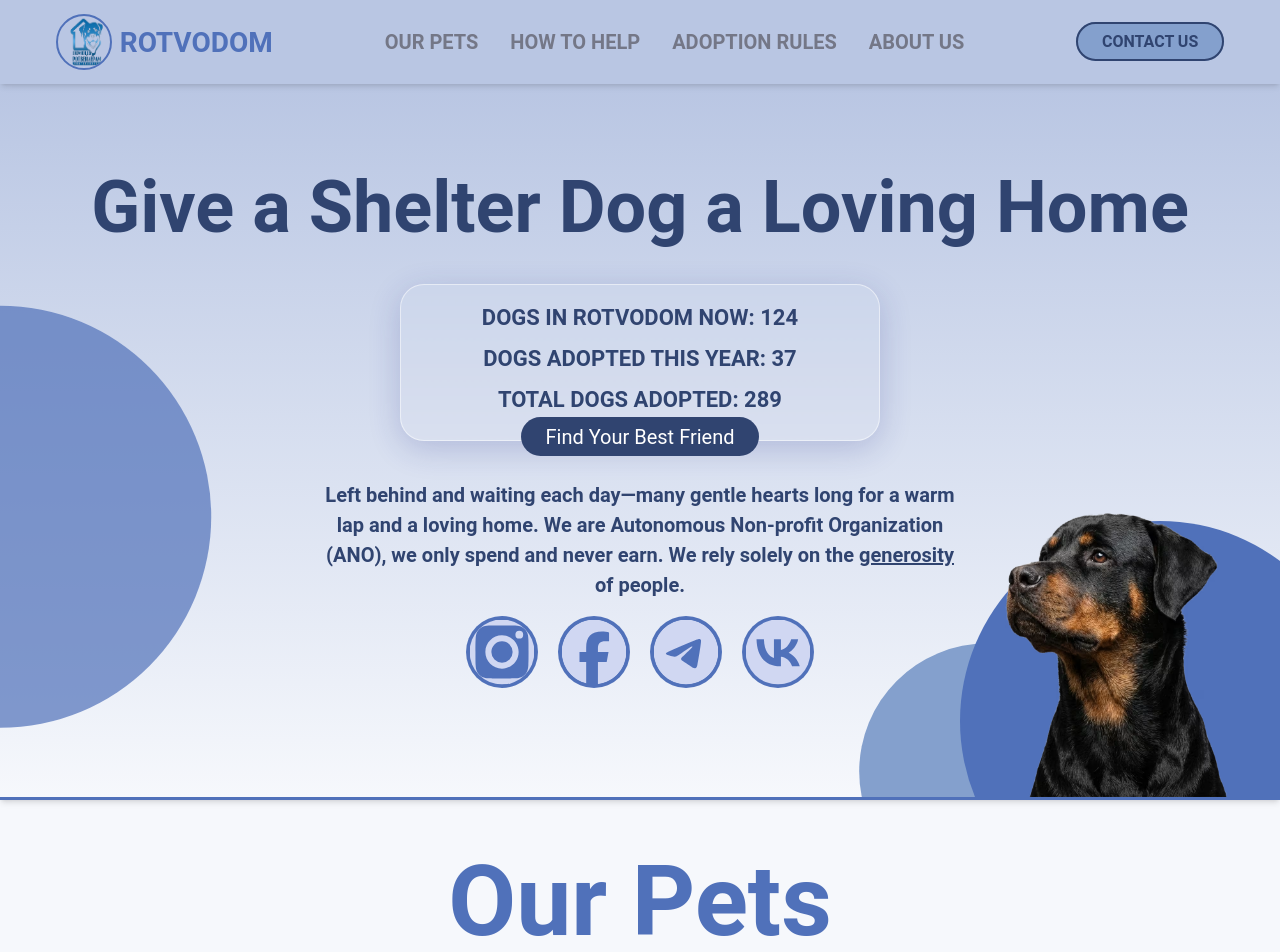
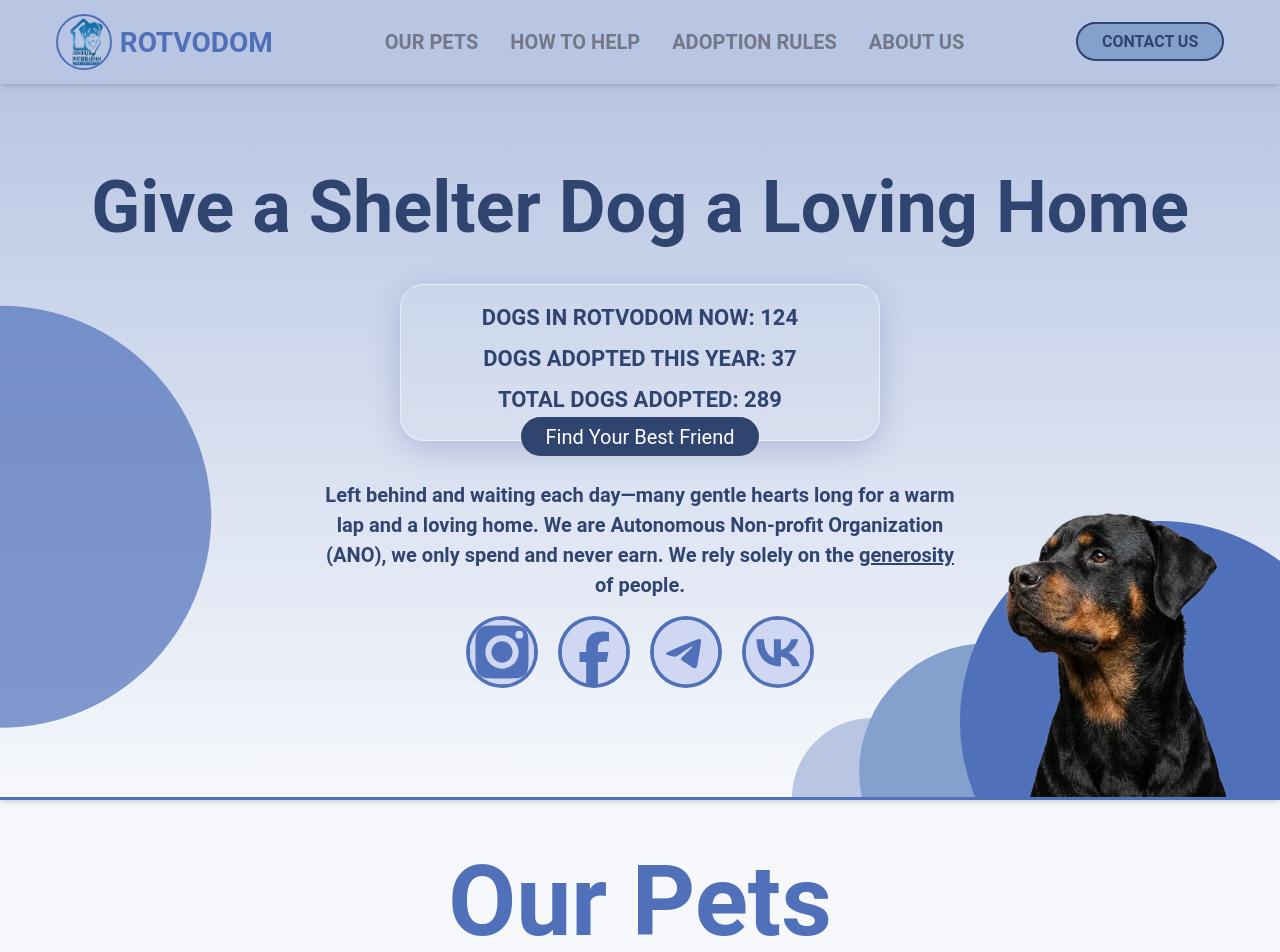
Before and after one commit to bavayra/dog-shelter, a React (Vite) app: page / in a window 1280 px wide. Shown: the top 952 px of the page. Built offline with nearby package versions, Linux system fonts and the light colour scheme; a web font is replaced by a local one.

Commit message:
style(Hero-1280): positioned small decor circle correctly

```diff
--- a/src/styles/custom-breakpoints.css
+++ b/src/styles/custom-breakpoints.css
@@ -540,7 +540,7 @@
   .hero-circle-sm {
     width: 10rem;
     height: 10rem;
-    transform: translateX(-200%) translateY(40%);
+    transform: translateX(-260%) translateY(40%);
   }
   .img-fluid-hero-dog {
     width: 24rem;
```
